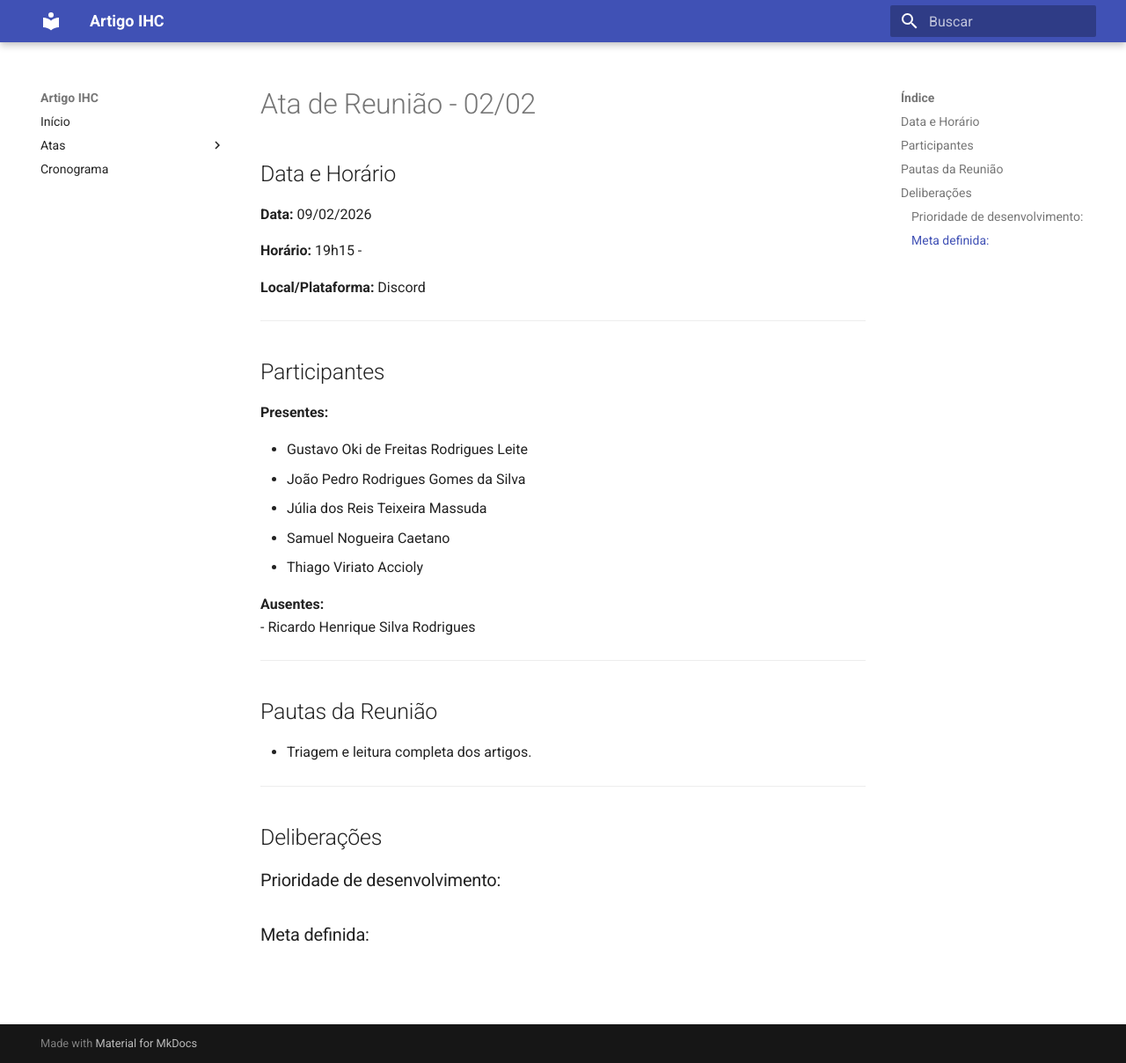
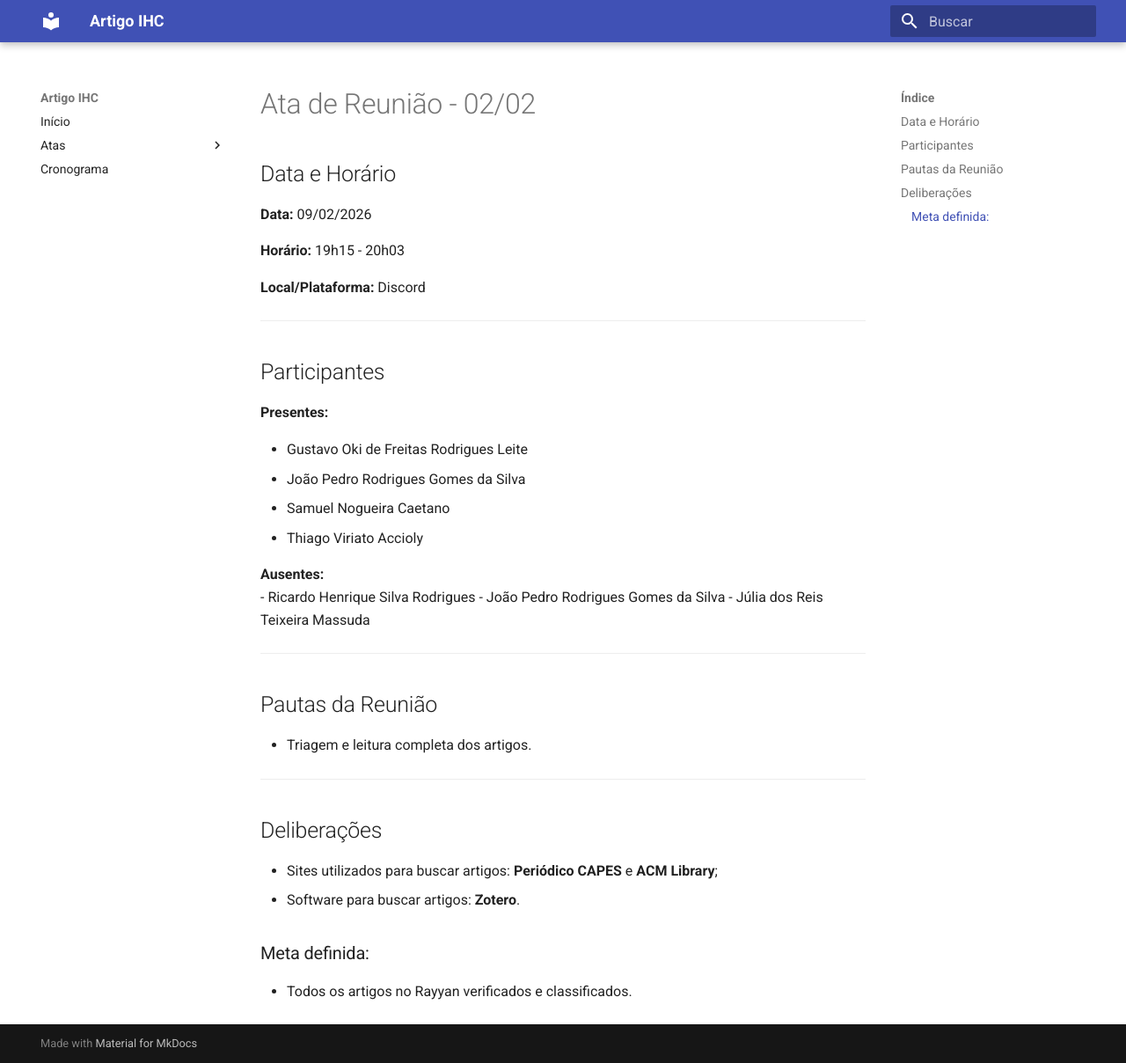
Before and after one commit to samuelncaetano/IHC, an MkDocs documentation site: the page built from docs/atas/09_02.md, in a window 1280 px wide and 1208 px high. Shown: the whole window at 88% size. Built offline with MkDocs 1.6.1 and Material for MkDocs 9.7.7, drawn with Linux system fonts in a browser that asks for light colours.

Commit message:
UPDATE ata 09_02.md

```diff
--- a/docs/atas/09_02.md
+++ b/docs/atas/09_02.md
@@ -3,7 +3,7 @@
 ##  Data e Horário
 **Data:** 09/02/2026
 
-**Horário:** 19h15 -
+**Horário:** 19h15 - 20h03
 
 **Local/Plataforma:** Discord
 
@@ -14,12 +14,13 @@
 
   - Gustavo Oki de Freitas Rodrigues Leite
   - João Pedro Rodrigues Gomes da Silva
-  - Júlia dos Reis Teixeira Massuda
   - Samuel Nogueira Caetano
   - Thiago Viriato Accioly
 
 **Ausentes:**
   - Ricardo Henrique Silva Rodrigues
+  - João Pedro Rodrigues Gomes da Silva
+  - Júlia dos Reis Teixeira Massuda
 
 ---
 
@@ -29,7 +30,9 @@
 ---
 
 ## Deliberações
-### Prioridade de desenvolvimento:
+   - Sites utilizados para buscar artigos: **Periódico CAPES** e **ACM Library**;
+   - Software para buscar artigos: **Zotero**.
 
 
 ### Meta definida:
+   - Todos os artigos no Rayyan verificados e classificados.
```
